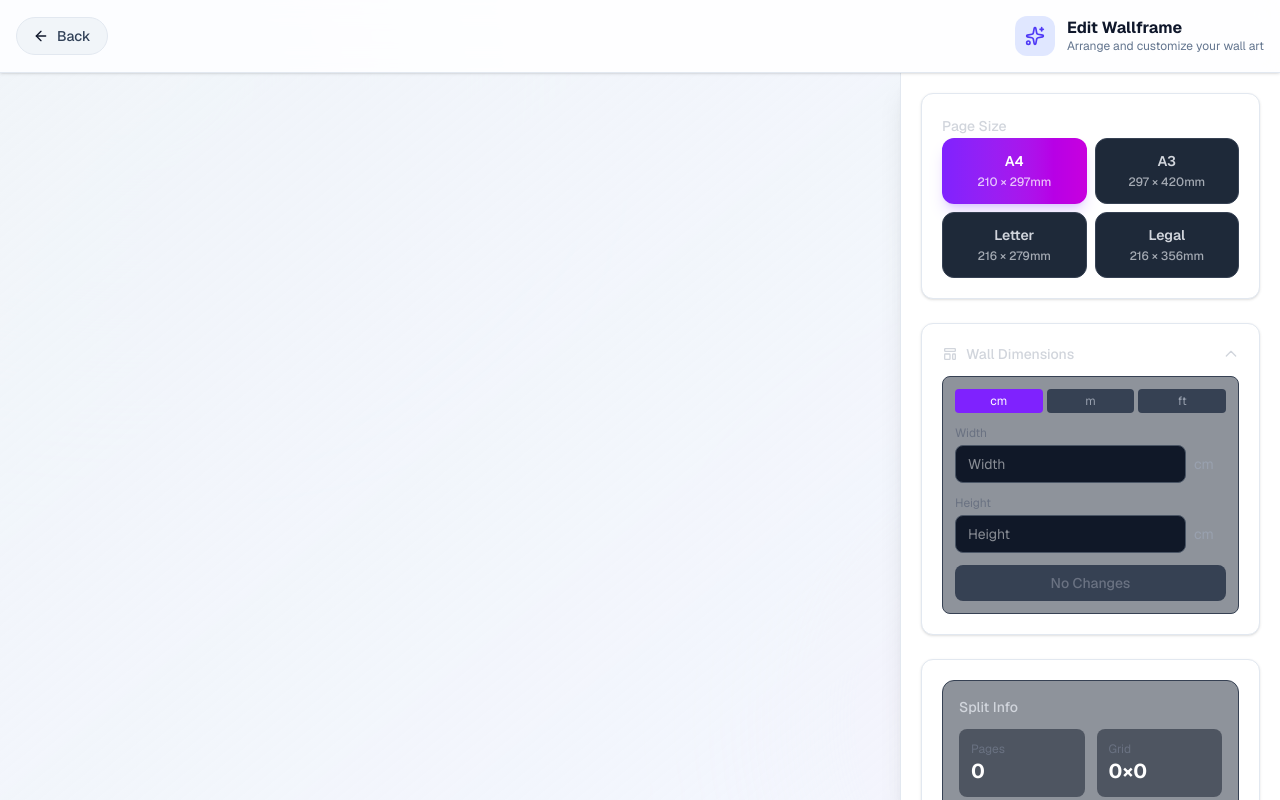
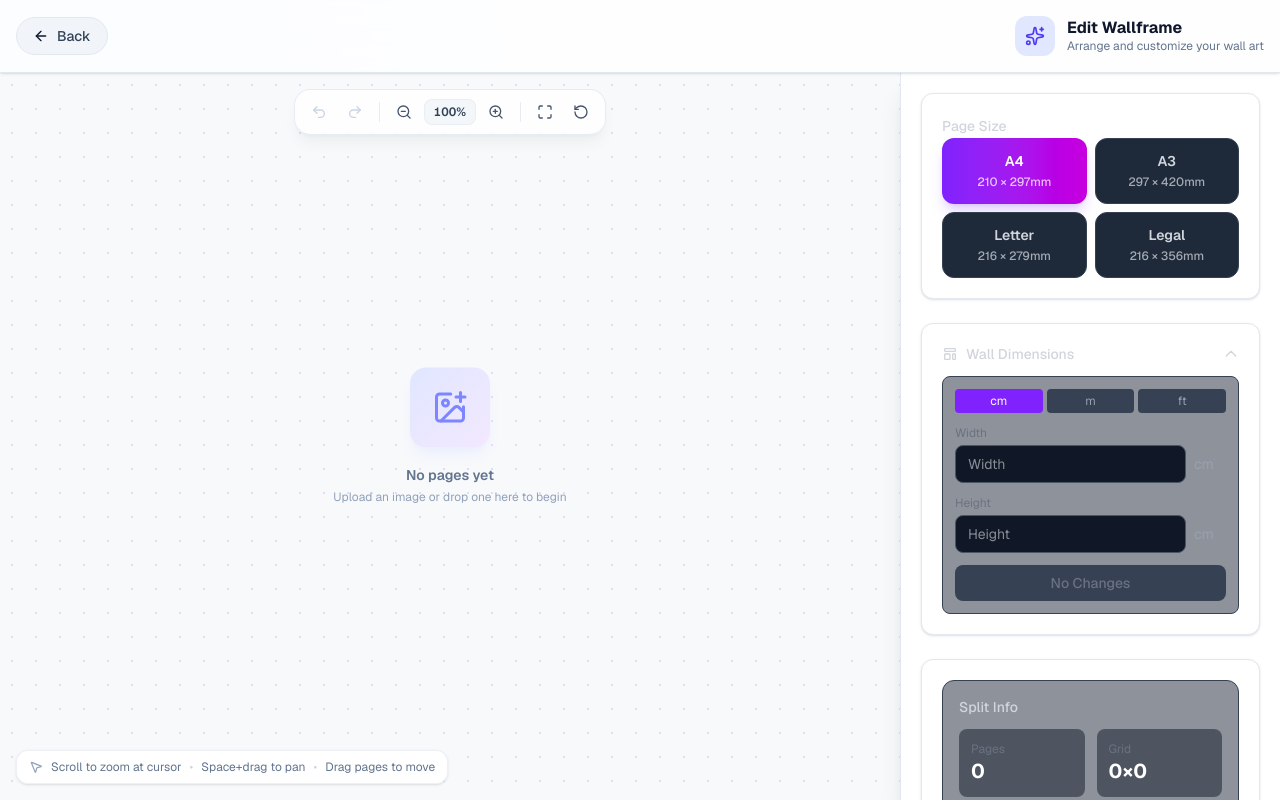
Before and after one commit to anup4747/ImageSplit, a Next.js app: page /edit in a window 1280 px wide. Built offline with nearby package versions, Linux system fonts and the light colour scheme.

Commit message:
canvas changed in /edit

```diff
--- a/src/app/edit/page.tsx
+++ b/src/app/edit/page.tsx
@@ -1,12 +1,13 @@
 'use client';
 
-import { useState, useEffect } from 'react';
+import { useState, useEffect, useRef, useCallback } from 'react';
 import { motion } from 'framer-motion';
 import { useRouter } from 'next/navigation';
 import { ArrowLeft, Sparkles } from 'lucide-react';
 import ImageUploader from '@/components/ImageUploader';
 import PageSizeSelector from '@/components/PageSizeSelector';
-import CollageEditor from '@/components/CollageEditor';
+import CollageEditor, { CollageEditorHandle } from '@/components/CollageEditor';
+import CanvasToolbar from '@/components/CanvasToolbar';
 import ExportPanel from '@/components/ExportPanel';
 import WallSettings, { WallDimensions } from '@/components/WallSettings';
 import { createPageFromImageFile } from '@/lib/page-utils';
@@ -15,6 +16,10 @@ import { PAGE_SIZES, SplitPage, PageSize } from '@/types';
 
 export default function EditPage() {
   const router = useRouter();
+  const editorRef = useRef<CollageEditorHandle>(null);
+  // force re-render so toolbar reads latest ref values
+  const [, setTick] = useState(0);
+  const forceTick = useCallback(() => setTick((t) => t + 1), []);
   const [selectedFile, setSelectedFile] = useState<File | null>(null);
   const [selectedSizeKey, setSelectedSizeKey] = useState<string>('A4');
   // page-related state remains for UI but will not be populated by splitting
@@ -156,13 +161,23 @@ export default function EditPage() {
         animate={{ opacity: 1 }}
       >
         {/* Main Editor Area (canvas) - Left */}
-        <div className="flex-1 bg-gradient-to-br from-slate-100 to-indigo-50/50 overflow-hidden relative">
-          <div className="absolute inset-0 overflow-auto">
-            <div className="min-h-full flex items-center justify-center p-4 sm:p-8">
-              <div className="bg-white shadow-2xl overflow-hidden rounded-sm transition-all">
-                <CollageEditor pages={pages} pageSize={selectedPageSize} onPagesChange={setPages} />
-              </div>
-            </div>
+        <div className="flex-1 overflow-hidden relative">
+          {/* Floating Canvas Toolbar */}
+          <CanvasToolbar
+            scale={editorRef.current?.scale ?? 1}
+            canUndo={editorRef.current?.canUndo ?? false}
+            canRedo={editorRef.current?.canRedo ?? false}
+            onZoomIn={() => { editorRef.current?.zoomIn(); forceTick(); }}
+            onZoomOut={() => { editorRef.current?.zoomOut(); forceTick(); }}
+            onZoomToFit={() => { editorRef.current?.zoomToFit(); forceTick(); }}
+            onResetView={() => { editorRef.current?.resetView(); forceTick(); }}
+            onUndo={() => { editorRef.current?.undo(); forceTick(); }}
+            onRedo={() => { editorRef.current?.redo(); forceTick(); }}
+          />
+
+          {/* Canvas */}
+          <div className="absolute inset-0">
+            <CollageEditor ref={editorRef} pages={pages} pageSize={selectedPageSize} onPagesChange={(p) => { setPages(p); forceTick(); }} />
           </div>
         </div>
 
--- /dev/null
+++ b/src/components/CanvasToolbar.tsx
@@ -0,0 +1,139 @@
+'use client';
+
+import { motion } from 'framer-motion';
+import {
+    ZoomIn,
+    ZoomOut,
+    Maximize,
+    RotateCcw,
+    Undo2,
+    Redo2,
+    Hand,
+    MousePointer2,
+} from 'lucide-react';
+
+interface CanvasToolbarProps {
+    scale: number;
+    canUndo: boolean;
+    canRedo: boolean;
+    onZoomIn: () => void;
+    onZoomOut: () => void;
+    onZoomToFit: () => void;
+    onResetView: () => void;
+    onUndo: () => void;
+    onRedo: () => void;
+}
+
+export default function CanvasToolbar({
+    scale,
+    canUndo,
+    canRedo,
+    onZoomIn,
+    onZoomOut,
+    onZoomToFit,
+    onResetView,
+    onUndo,
+    onRedo,
+}: CanvasToolbarProps) {
+    const zoomPercent = Math.round(scale * 100);
+
+    return (
+        <motion.div
+            className="absolute top-4 left-1/2 -translate-x-1/2 z-30 flex items-center gap-1 bg-white/80 backdrop-blur-xl border border-slate-200/80 rounded-2xl px-2 py-1.5 shadow-lg shadow-black/5"
+            initial={{ opacity: 0, y: -16 }}
+            animate={{ opacity: 1, y: 0 }}
+            transition={{ delay: 0.2, type: 'spring', stiffness: 300, damping: 25 }}
+        >
+            {/* Undo / Redo */}
+            <ToolButton
+                icon={<Undo2 className="w-4 h-4" />}
+                label="Undo (Ctrl+Z)"
+                onClick={onUndo}
+                disabled={!canUndo}
+            />
+            <ToolButton
+                icon={<Redo2 className="w-4 h-4" />}
+                label="Redo (Ctrl+Shift+Z)"
+                onClick={onRedo}
+                disabled={!canRedo}
+            />
+
+            <Separator />
+
+            {/* Zoom controls */}
+            <ToolButton
+                icon={<ZoomOut className="w-4 h-4" />}
+                label="Zoom Out"
+                onClick={onZoomOut}
+                disabled={scale <= 0.25}
+            />
+
+            <div className="flex items-center justify-center min-w-[52px] px-2 py-1 rounded-lg bg-slate-100/80 border border-slate-200/60 select-none">
+                <span className="text-xs font-semibold text-slate-700 tabular-nums">
+                    {zoomPercent}%
+                </span>
+            </div>
+
+            <ToolButton
+                icon={<ZoomIn className="w-4 h-4" />}
+                label="Zoom In"
+                onClick={onZoomIn}
+                disabled={scale >= 4}
+            />
+
+            <Separator />
+
+            {/* View controls */}
+            <ToolButton
+                icon={<Maximize className="w-4 h-4" />}
+                label="Fit to View"
+                onClick={onZoomToFit}
+            />
+            <ToolButton
+                icon={<RotateCcw className="w-4 h-4" />}
+                label="Reset View"
+                onClick={onResetView}
+            />
+        </motion.div>
+    );
+}
+
+function ToolButton({
+    icon,
+    label,
+    onClick,
+    disabled = false,
+    active = false,
+}: {
+    icon: React.ReactNode;
+    label: string;
+    onClick: () => void;
+    disabled?: boolean;
+    active?: boolean;
+}) {
+    return (
+        <motion.button
+            title={label}
+            aria-label={label}
+            onClick={onClick}
+            disabled={disabled}
+            className={`
+        relative flex items-center justify-center w-8 h-8 rounded-xl transition-all duration-150
+        ${disabled
+                    ? 'text-slate-300 cursor-not-allowed'
+                    : active
+                        ? 'bg-indigo-100 text-indigo-600 shadow-sm'
+                        : 'text-slate-600 hover:bg-slate-100 hover:text-slate-900 cursor-pointer'
+                }
+      `}
+            whileHover={disabled ? {} : { scale: 1.08 }}
+            whileTap={disabled ? {} : { scale: 0.92 }}
+        >
+            {icon}
+        </motion.button>
+    );
+}
+
+function Separator() {
+    return <div className="w-px h-5 bg-slate-200/80 mx-1" />;
+}
--- a/src/components/CollageEditor.tsx
+++ b/src/components/CollageEditor.tsx
@@ -1,6 +1,8 @@
 'use client';
 
-import { useState, useRef, useEffect } from 'react';
+import { useState, useRef, useEffect, forwardRef, useImperativeHandle } from 'react';
+import { motion } from 'framer-motion';
+import { ImagePlus, MousePointer2 } from 'lucide-react';
 import { SplitPage, PageSize } from '@/types';
 import PageCard from './PageCard';
 import { calculateTotalJoinedDimensions } from '@/lib/dimension-calculator';
@@ -12,7 +14,20 @@ interface CollageEditorProps {
   onPagesChange: (pages: SplitPage[]) => void;
 }
 
-export default function CollageEditor({ pages, pageSize, onPagesChange }: CollageEditorProps) {
+export interface CollageEditorHandle {
+  scale: number;
+  canUndo: boolean;
+  canRedo: boolean;
+  zoomIn: () => void;
+  zoomOut: () => void;
+  zoomToFit: () => void;
+  resetView: () => void;
+  undo: () => void;
+  redo: () => void;
+}
+
+const CollageEditor = forwardRef<CollageEditorHandle, CollageEditorProps>(
+  function CollageEditor({ pages, pageSize, onPagesChange }, ref) {
     const [selectedPageId, setSelectedPageId] = useState<string | null>(null);
     const [scale, setScale] = useState(1);
     const [isPanning, setIsPanning] = useState(false);
@@ -77,6 +92,75 @@ export default function CollageEditor({ pages, pageSize, onPagesChange }: Collag
       onPagesChange(history[newIndex]);
     };
 
+    const clamp = (v: number, a: number, b: number) => Math.min(Math.max(v, a), b);
+
+    const zoomIn = () => {
+      setScale((prev) => clamp(prev * 1.2, 0.25, 4));
+    };
+
+    const zoomOut = () => {
+      setScale((prev) => clamp(prev / 1.2, 0.25, 4));
+    };
+
+    const resetView = () => {
+      setScale(1);
+      setPanOffset({ x: 0, y: 0 });
+    };
+
+    const zoomToFit = () => {
+      if (!containerRef.current || pages.length === 0) {
+        resetView();
+        return;
+      }
+      // Calculate bounding box of all pages
+      let minX = Infinity, minY = Infinity, maxX = -Infinity, maxY = -Infinity;
+      pages.forEach((page) => {
+        const sf = page.scaleFactor ?? 1;
+        const w = page.width * sf * 0.15;
+        const h = page.height * sf * 0.15;
+        minX = Math.min(minX, page.x);
+        minY = Math.min(minY, page.y);
+        maxX = Math.max(maxX, page.x + w);
+        maxY = Math.max(maxY, page.y + h);
+      });
+
+      const contentW = maxX - minX;
+      const contentH = maxY - minY;
+      const rect = containerRef.current.getBoundingClientRect();
+      const padding = 80;
+      const fitScale = Math.min(
+        (rect.width - padding) / contentW,
+        (rect.height - padding) / contentH,
+        2
+      );
+      const newScale = clamp(fitScale, 0.25, 2);
+      const centerX = (minX + maxX) / 2;
+      const centerY = (minY + maxY) / 2;
+
+      setScale(newScale);
+      setPanOffset({
+        x: rect.width / 2 - centerX * newScale,
+        y: rect.height / 2 - centerY * newScale,
+      });
+    };
+
+    // Expose controls to parent via ref
+    useImperativeHandle(
+      ref,
+      () => ({
+        scale,
+        canUndo,
+        canRedo,
+        zoomIn,
+        zoomOut,
+        zoomToFit,
+        resetView,
+        undo: handleUndo,
+        redo: handleRedo,
+      }),
+      [scale, canUndo, canRedo, history, historyIndex, pages]
+    );
+
     const handlePositionChange = (pageId: string, x: number, y: number) => {
       onPagesChange(pages.map((p) => (p.id === pageId ? { ...p, x, y } : p)));
     };
@@ -111,8 +195,6 @@ export default function CollageEditor({ pages, pageSize, onPagesChange }: Collag
     const joinedDimensions =
       pages.length > 0 ? calculateTotalJoinedDimensions(pages, pageSize, rows, cols) : null;
 
-  const clamp = (v: number, a: number, b: number) => Math.min(Math.max(v, a), b);
-
     const addPage = async (file: File) => {
       try {
         const newPage = await createPageFromImageFile(file);
@@ -128,31 +210,43 @@ export default function CollageEditor({ pages, pageSize, onPagesChange }: Collag
       // prevent scrolling of the page
       e.preventDefault();
 
-    // Zoom when Ctrl/Cmd (or pinch on many devices) is used.
-    const isZoomGesture = e.ctrlKey || e.metaKey;
-    if (isZoomGesture) {
-      const deltaFactor = e.deltaY > 0 ? 0.9 : 1.1;
+      // Shift+scroll = horizontal pan only
+      if (e.shiftKey && !e.ctrlKey && !e.metaKey) {
+        setPanOffset((p) => ({ x: p.x - e.deltaY, y: p.y }));
+        return;
+      }
+
+      // Figma-style: regular scroll = zoom centered on cursor
+      // Also handles Ctrl/Cmd+scroll and pinch gestures
       const rect = containerRef.current?.getBoundingClientRect();
-      const cx = rect ? e.clientX - rect.left : 0;
-      const cy = rect ? e.clientY - rect.top : 0;
+      if (!rect) return;
+
+      // Mouse position relative to the container
+      const mouseX = e.clientX - rect.left;
+      const mouseY = e.clientY - rect.top;
+
+      // Determine zoom factor — finer for Ctrl (trackpad pinch) vs coarser for scroll
+      const isCtrl = e.ctrlKey || e.metaKey;
+      const sensitivity = isCtrl ? 0.01 : 0.002;
+      const deltaFactor = Math.pow(2, -e.deltaY * sensitivity);
 
       setScale((prevScale) => {
-        const newScale = clamp(prevScale * deltaFactor, 0.25, 2);
+        const newScale = clamp(prevScale * deltaFactor, 0.25, 4);
+        if (newScale === prevScale) return prevScale;
+
+        // Zoom towards cursor: keep the point under the mouse fixed
+        // worldPoint = (mouseX - panX) / oldScale
+        // After zoom: mouseX = worldPoint * newScale + newPanX
+        // => newPanX = mouseX - worldPoint * newScale
+        //            = mouseX - (mouseX - panX) / oldScale * newScale
+        //            = mouseX - (mouseX - panX) * (newScale / oldScale)
+        const ratio = newScale / prevScale;
         setPanOffset((prevPan) => ({
-          x: prevPan.x + (cx - prevPan.x) * (1 - newScale / prevScale),
-          y: prevPan.y + (cy - prevPan.y) * (1 - newScale / prevScale),
+          x: mouseX - (mouseX - prevPan.x) * ratio,
+          y: mouseY - (mouseY - prevPan.y) * ratio,
         }));
         return newScale;
       });
-      return;
-    }
-
-    // panning: vertical wheel normally, horizontal when shift held
-    if (e.shiftKey) {
-      setPanOffset((p) => ({ x: p.x - e.deltaY, y: p.y }));
-    } else {
-      setPanOffset((p) => ({ x: p.x + e.deltaX, y: p.y + e.deltaY }));
-    }
     };
 
     const handleCanvasMouseDown = (e: React.MouseEvent) => {
@@ -268,22 +362,20 @@ export default function CollageEditor({ pages, pageSize, onPagesChange }: Collag
           onDoubleClick={handleDoubleClick}
           onDragOver={handleDragOver}
           onDrop={handleDrop}
-        className="flex-1 overflow-hidden relative bg-white"
+          className="flex-1 overflow-hidden relative"
           style={{
             cursor: isPanning ? 'grabbing' : spacePressed ? 'grab' : 'default',
             touchAction: 'none',
+            background: '#f8f9fb',
           }}
         >
-        {/* Grid pattern background */}
+          {/* Dot-pattern background */}
           <div
-          className="absolute inset-0"
+            className="canvas-bg absolute inset-0"
             style={{
-            backgroundImage: `
-                  linear-gradient(to right, rgba(0,0,0,0.22) 1px, transparent 1px),
-                  linear-gradient(to bottom, rgba(0,0,0,0.22) 1px, transparent 1px)
-            `,
-            backgroundSize: `${50 * scale}px ${50 * scale}px`,
-            backgroundPosition: `${panOffset.x}px ${panOffset.y}px`,
+              backgroundImage: `radial-gradient(circle, rgba(99,102,241,0.18) 1px, transparent 1px)`,
+              backgroundSize: `${24 * scale}px ${24 * scale}px`,
+              backgroundPosition: `${panOffset.x % (24 * scale)}px ${panOffset.y % (24 * scale)}px`,
             }}
           />
 
@@ -309,26 +401,67 @@ export default function CollageEditor({ pages, pageSize, onPagesChange }: Collag
                 onDragEnd={() => pushHistory(pages)}
               />
             ))}
+          </div>
+
+          {/* Empty state */}
           {pages.length === 0 && (
-            <div className="absolute inset-0 flex items-center justify-center text-gray-400 pointer-events-none">
-              <span>Drop an image to begin</span>
+            <div className="absolute inset-0 flex items-center justify-center pointer-events-none">
+              <motion.div
+                className="flex flex-col items-center gap-4"
+                initial={{ opacity: 0, scale: 0.9 }}
+                animate={{ opacity: 1, scale: 1 }}
+                transition={{ delay: 0.3, type: 'spring', stiffness: 200, damping: 20 }}
+              >
+                <motion.div
+                  className="w-20 h-20 rounded-2xl bg-gradient-to-br from-indigo-100 to-purple-100 flex items-center justify-center shadow-lg shadow-indigo-100/50"
+                  animate={{ y: [0, -6, 0] }}
+                  transition={{ repeat: Infinity, duration: 3, ease: 'easeInOut' }}
+                >
+                  <ImagePlus className="w-9 h-9 text-indigo-400" />
+                </motion.div>
+                <div className="text-center">
+                  <p className="text-sm font-semibold text-slate-500">No pages yet</p>
+                  <p className="text-xs text-slate-400 mt-1">
+                    Upload an image or drop one here to begin
+                  </p>
+                </div>
+              </motion.div>
             </div>
           )}
+
+          {/* Bottom-left info bar */}
+          <div className="absolute bottom-4 left-4 z-20 flex items-center gap-3">
+            <div className="flex items-center gap-2 text-xs text-slate-500 bg-white/90 backdrop-blur-sm px-3 py-2 rounded-xl border border-slate-200/60 shadow-sm">
+              <MousePointer2 className="w-3.5 h-3.5 text-slate-400" />
+              <span>Scroll to zoom at cursor</span>
+              <span className="text-slate-300">•</span>
+              <span>Space+drag to pan</span>
+              <span className="text-slate-300">•</span>
+              <span>Drag pages to move</span>
             </div>
-
-        {/* Info overlay */}
-        <div className="absolute bottom-4 left-4 text-xs text-slate-700 bg-white/90 px-3 py-2 rounded-lg space-y-1 shadow">
-          <p>Drag pages to move • Pinch/Ctrl+Scroll to zoom • Alt/Space+drag to pan</p>
-          <p>
-            {pages.length} pages • {pageSize.name} format
-          </p>
+            {pages.length > 0 && (
+              <div className="flex items-center gap-2 text-xs bg-white/90 backdrop-blur-sm px-3 py-2 rounded-xl border border-slate-200/60 shadow-sm">
+                <span className="font-semibold text-indigo-600">{pages.length}</span>
+                <span className="text-slate-500">
+                  {pages.length === 1 ? 'page' : 'pages'}
+                </span>
+                <span className="text-slate-300">•</span>
+                <span className="text-slate-500">{pageSize.name}</span>
                 {joinedDimensions && (
-            <p className="text-violet-400 font-semibold">
-              📐 Joined Image: {joinedDimensions.width}×{joinedDimensions.height}mm
-            </p>
+                  <>
+                    <span className="text-slate-300">•</span>
+                    <span className="text-indigo-500 font-medium">
+                      📐 {joinedDimensions.width}×{joinedDimensions.height}mm
+                    </span>
+                  </>
+                )}
+              </div>
             )}
           </div>
         </div>
       </div>
     );
   }
+);
+
+export default CollageEditor;
```
Also changed, not shown: 1 other file (tests, documents, lock files or other folders). Lines whose indentation alone changed are shown as unchanged.
